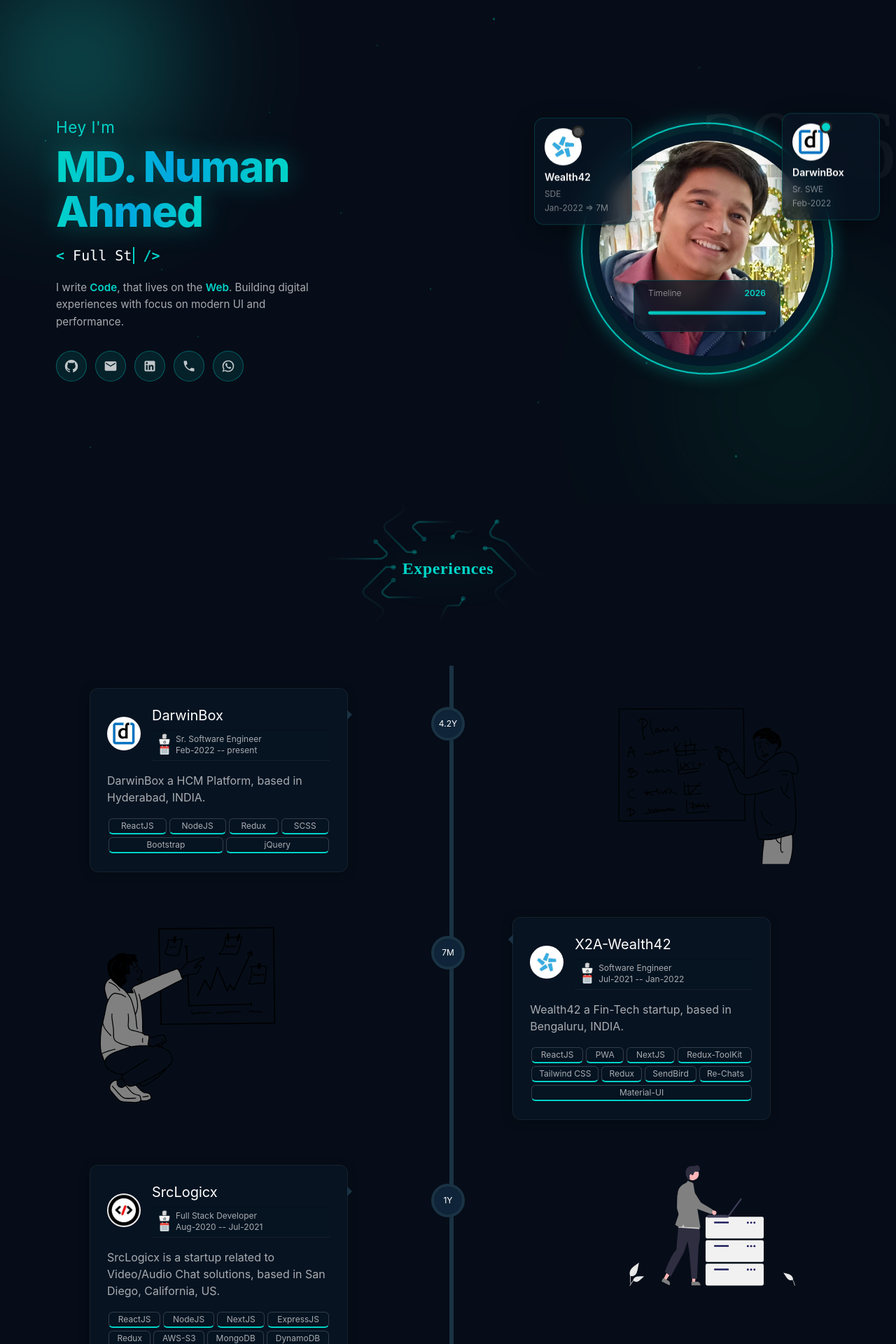
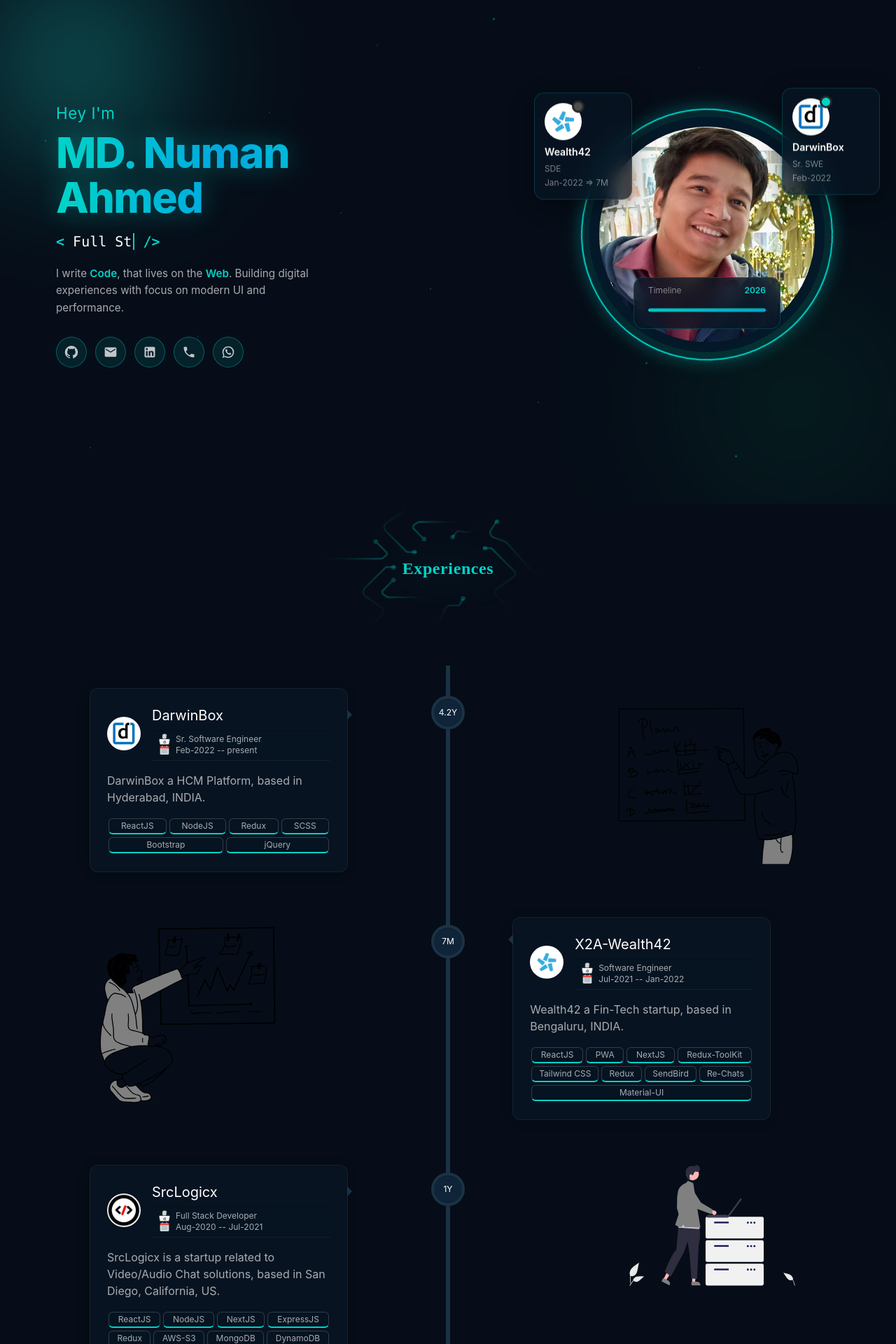
Before and after one commit to num-js/portfolio, a React (Create React App) app: page / in a window 1280 px wide. Shown: the part 80-2000 px from the top of the page at 70% size. Built offline with nearby package versions, Linux system fonts and the light colour scheme; a web font is replaced by a local one.

Commit message:
UI fixes

```diff
--- a/src/components/Experiences/Experiences.js
+++ b/src/components/Experiences/Experiences.js
@@ -25,9 +25,9 @@
 
                     <div
                         id="cd-timeline"
-                        className="relative mx-auto mb-8 px-[10%] py-8 after:clear-both after:table after:content-[''] min-[1170px]:mb-12 min-[1170px]:mt-12
-                            before:absolute before:left-[25px] before:top-0 before:h-full before:w-1.5 before:bg-timeline-rail before:content-['']
-                            min-[1170px]:before:left-1/2 min-[1170px]:before:ml-0.5"
+                        className="relative mx-auto mb-8 px-4 py-8 after:clear-both after:table after:content-[''] min-[1170px]:mb-12 min-[1170px]:mt-12 min-[1170px]:px-[10%]
+                            before:absolute before:top-0 before:h-full before:w-1.5 before:bg-timeline-rail before:content-['']
+                            before:left-[27px] min-[1170px]:before:left-[49.8%]"
                     >
                         {experiencesData?.map((companyData, index) => {
                             const isEven = index % 2 === 1;
@@ -48,7 +48,8 @@
                                         />
                                     </div>
 
-                                    <div className="absolute left-3 top-2 flex flex-col items-center overflow-visible min-[1170px]:left-1/2 min-[1170px]:top-[15px] min-[1170px]:mt-4 min-[1170px]:-translate-x-1/2">
+                                    {/* Mobile: node centered on rail (rail center 30px from timeline; content starts pl-4 → 14px + -translate-x-1/2) */}
+                                    <div className="absolute left-[14px] top-2 flex flex-col items-center overflow-visible -translate-x-1/2 min-[1170px]:left-1/2 min-[1170px]:top-[15px]">
                                         <div className="flex justify-center items-center h-[30px] w-[30px] shrink-0 rounded-full bg-timeline-node shadow-[0_0_0_4px_#1a3344,inset_0_2px_0_rgba(0,0,0,0.08),0_3px_0_4px_rgba(0,0,0,0.05)] min-[1170px]:h-10 min-[1170px]:w-10">
                                             <span className="max-w-[4.5rem] text-center text-[10px] leading-tight text-white min-[1170px]:text-xs">
                                                 {getDuration(
--- a/src/components/Profile/Profile.js
+++ b/src/components/Profile/Profile.js
@@ -45,7 +45,7 @@
                         />
                     ))}
                 </div>
-                <div className="relative z-[2] mx-auto flex w-full max-w-content flex-row items-center justify-between gap-10 px-10 py-10 max-lg:gap-5 max-lg:px-10 max-md:flex-col max-md:gap-0 max-md:px-5 max-md:pb-20 max-md:pt-8 box-border">
+                <div className="relative z-[2] mx-auto flex w-full max-w-content flex-row items-center justify-between gap-10 px-10 pb-10 max-lg:gap-2 max-lg:px-10 max-md:flex-col max-md:gap-0 max-md:px-5 max-md:pb-20 max-md:pt-0 box-border mt-0 pt-0">
                     <ProfileText />
                     <ProfilePicture />
                 </div>
--- a/src/components/Profile/ProfilePicture/ProfilePicture.js
+++ b/src/components/Profile/ProfilePicture/ProfilePicture.js
@@ -64,12 +64,12 @@
 
     return (
         <div className="relative z-[2] flex h-[380px] w-[380px] flex-col items-center justify-center max-lg:h-80 max-lg:w-80 max-md:mt-10 max-md:h-[280px] max-md:w-[280px]">
-            <p
+            {/* <p
                 className="pointer-events-none absolute -right-20 -top-[60px] z-[-1] m-0 animate-float select-none text-[140px] text-white/[0.05] max-md:-right-8 max-md:-top-10 max-md:text-[90px]"
                 style={{ fontFamily: 'akronim, cursive' }}
             >
                 {year}
-            </p>
+            </p> */}
 
             <div className="absolute flex items-center justify-center">
                 <div className={circleOuter} />
@@ -81,7 +81,7 @@
                 </div>
             </div>
 
-            <div className="z-[5] -mt-[18%] flex w-[130%] flex-row items-start justify-between max-lg:w-[120%] max-md:mt-[200px] max-md:w-full">
+            <div className="z-[5] -mt-[18%] flex w-[130%] flex-row items-start justify-between max-lg:w-[120%] max-md:mt-[340px] max-md:w-full">
                 {data.minor && (
                     <div
                         className={`${careerCardBase} min-h-[130px] w-[140px] animate-float-down`}
@@ -148,10 +148,10 @@
                 )}
             </div>
 
-            <div className="z-[5] mt-20 flex flex-col items-center max-md:mt-5">
+            <div className="z-[5] mt-28 flex flex-col items-center max-md:mt-5">
                 <div
                     className={`flex w-[210px] flex-col items-center justify-around rounded-[14px] border border-primary/20 bg-surface p-2.5 px-5 backdrop-blur-md ${
-                        screenSize === 'small' ? 'mb-10' : ''
+                        screenSize === 'small' ? '' : ''
                     }`}
                 >
                     <div className="mb-1 flex w-full justify-between">
--- a/src/components/Profile/ProfileText/ProfileText.js
+++ b/src/components/Profile/ProfileText/ProfileText.js
@@ -73,17 +73,17 @@
 
     return (
         <div className="z-[2] flex max-w-[480px] flex-col items-start max-md:max-w-full max-md:items-center max-md:px-5 max-md:text-center">
-            <div className="mb-2 text-[1.4rem] font-normal tracking-wide text-primary max-md:text-[1.1rem]">
+            <div className="mb-2 text-[1.4rem] font-normal tracking-wide text-primary max-md:text-[1.1rem] text-left w-full">
                 Hey I'm
             </div>
 
             <div className="mb-4 flex flex-col items-start max-md:items-center">
                 <span className="bg-gradient-to-r from-primary via-accent to-primary bg-clip-text text-[3.8rem] font-extrabold leading-[1.05] tracking-tight text-transparent drop-shadow-[0_0_18px_rgba(0,212,200,0.35)] max-lg:text-5xl max-md:text-[2.4rem] max-[480px]:text-[2rem]">
-                    MD. Numan
+                    MD. Numan Ahmed
                 </span>
-                <span className="bg-gradient-to-r from-primary via-accent to-primary bg-clip-text text-[3.8rem] font-extrabold leading-[1.05] tracking-tight text-transparent drop-shadow-[0_0_18px_rgba(0,212,200,0.35)] max-lg:text-5xl max-md:text-[2.4rem] max-[480px]:text-[2rem]">
+                {/* <span className="bg-gradient-to-r from-primary via-accent to-primary bg-clip-text text-[3.8rem] font-extrabold leading-[1.05] tracking-tight text-transparent drop-shadow-[0_0_18px_rgba(0,212,200,0.35)] max-lg:text-5xl max-md:text-[2.4rem] max-[480px]:text-[2rem]">
                     Ahmed
-                </span>
+                </span> */}
             </div>
 
             <div className="mb-5 flex items-center font-mono text-xl font-medium text-white max-md:flex-wrap max-md:justify-center max-md:text-base">
```
